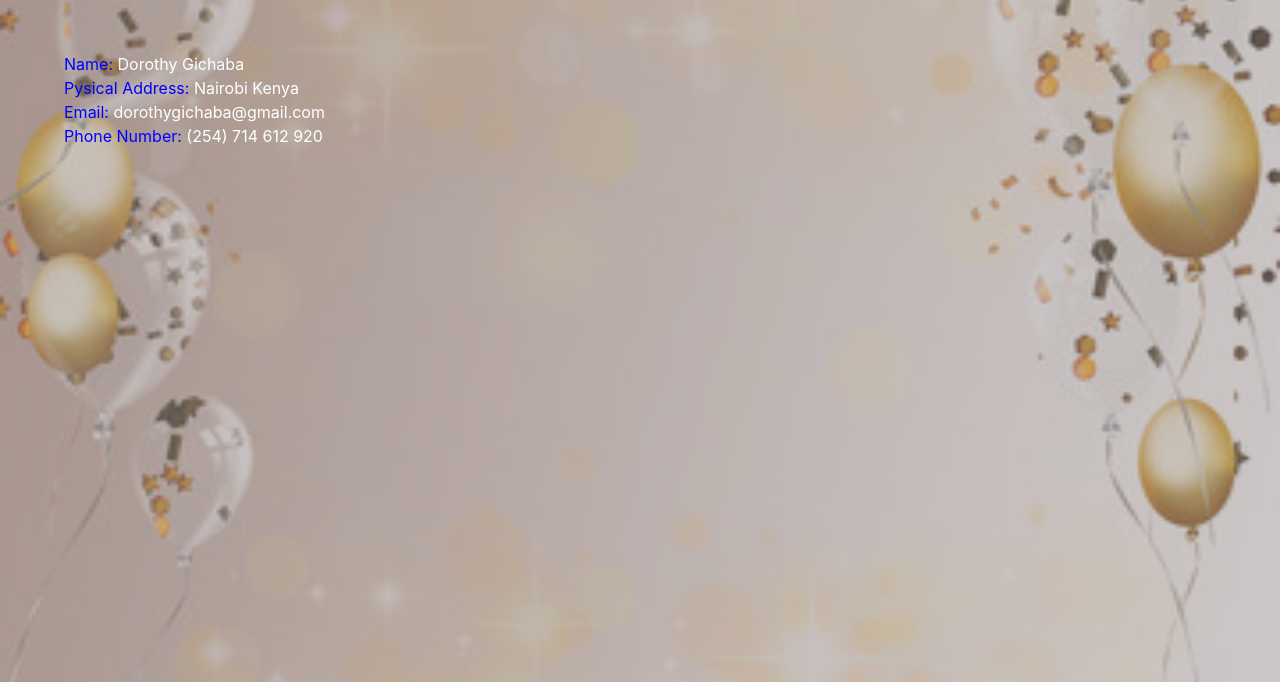
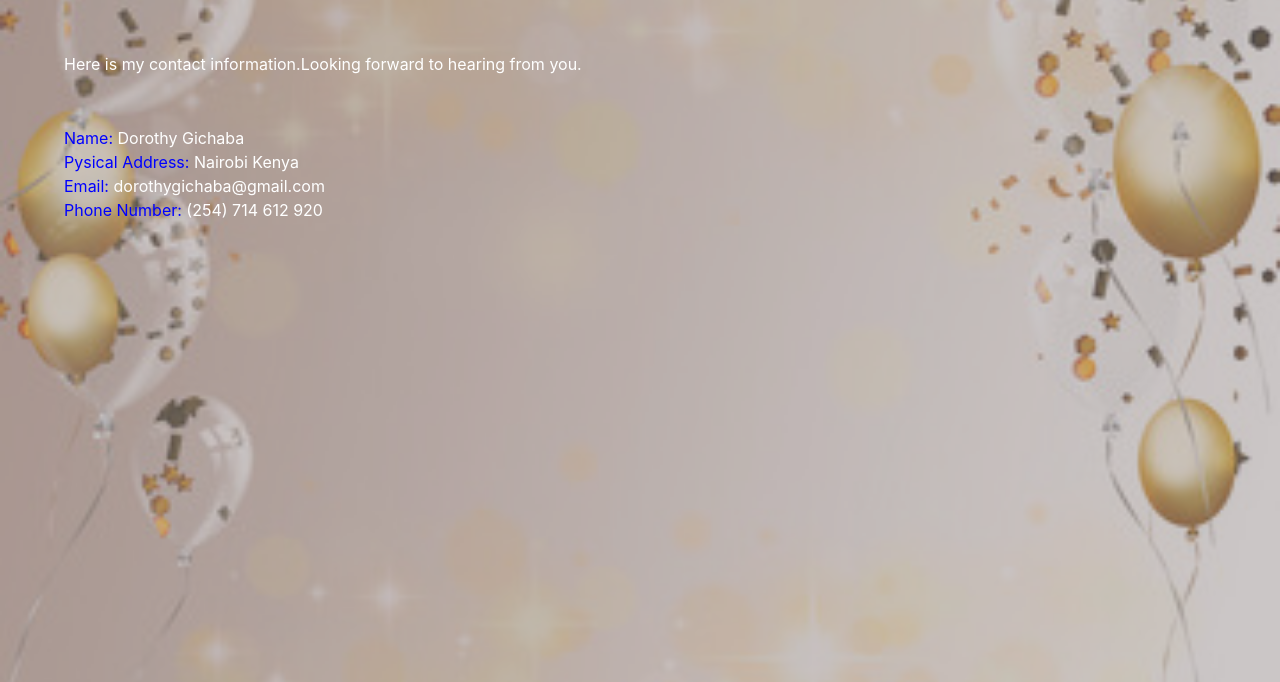
Before and after one commit to Dgichaba/Birthday_Project, a plain HTML site: page contact.html in a window 1280 px wide. Shown: the part 118-800 px from the top of the page. Drawn offline with nearby package versions, Linux system fonts and the light colour scheme.

Commit message:
Update file with additional information

```diff
--- a/contact.html
+++ b/contact.html
@@ -1,3 +1,4 @@
+<!-- Contact page-->
 <!DOCTYPE html>
 <html>
     <head>
@@ -22,6 +23,7 @@
                 </nav>
             </div>
             <div class="content">
+                <p>Here is my contact information.Looking forward to hearing from you.</p>
                 <p><span class="important">Name: </span>Dorothy Gichaba<br>
                     <span class="important">Pysical Address: </span>Nairobi Kenya<br>
                     <span class="important">Email: </span> dorothygichaba@gmail.com<br>
```
